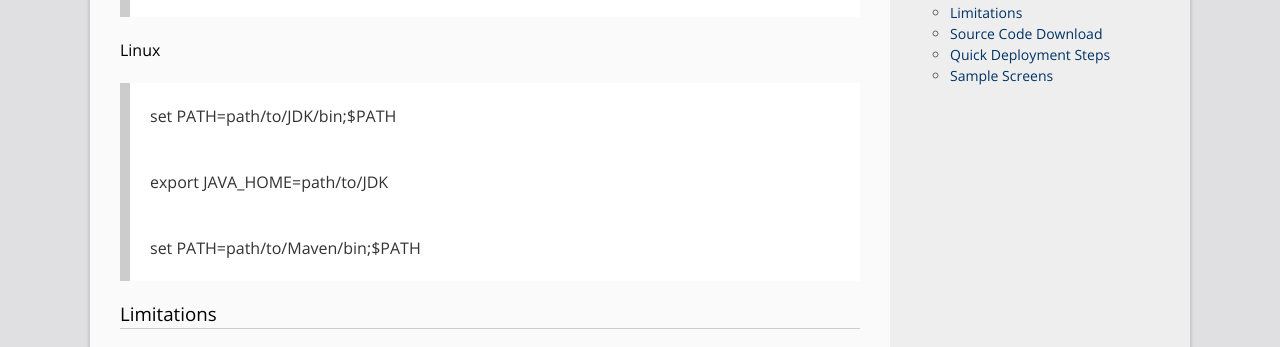
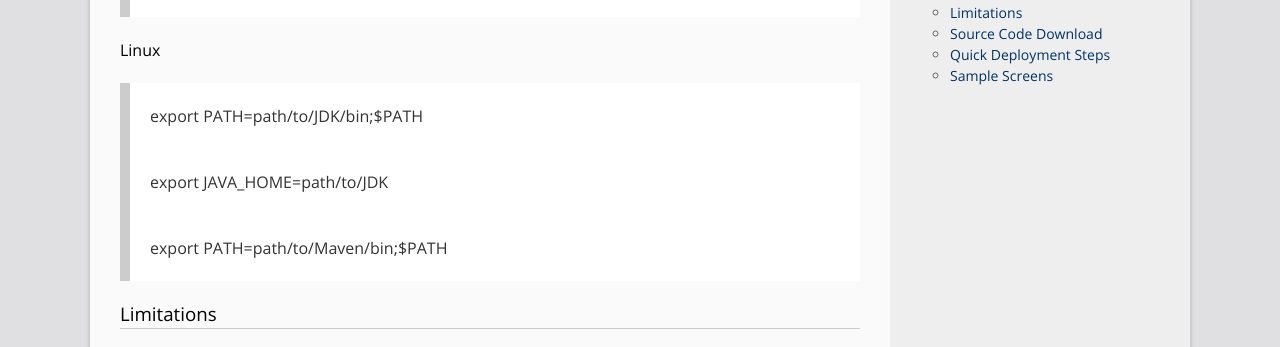
Before and after one commit to mohancse1707/mohan.github.com, a Jekyll site: the page built from _posts/2019-12-03-Scheduler-Application.md, in a window 1280 px wide and 900 px high, scrolled down 1214 px. Shown: the part 155-502 px from the top of the window. Built offline with Jekyll 4.4.1, drawn with Linux system fonts in a browser that asks for light colours; our own code applies the rules of GitHub Pages for plain Markdown files; comment, search, counter and statistics services are not loaded.

Commit message:
Update 2019-12-03-Scheduler-Application.md

```diff
--- a/_posts/2019-12-03-Scheduler-Application.md
+++ b/_posts/2019-12-03-Scheduler-Application.md
@@ -42,11 +42,11 @@ Make sure to install below tools and set the path in the system before proceedin
 
 #### Linux
 
-> set PATH=path/to/JDK/bin;$PATH
+> export PATH=path/to/JDK/bin;$PATH
 
 > export JAVA_HOME=path/to/JDK
 
-> set PATH=path/to/Maven/bin;$PATH
+> export PATH=path/to/Maven/bin;$PATH
 
 ### Limitations
 
```
